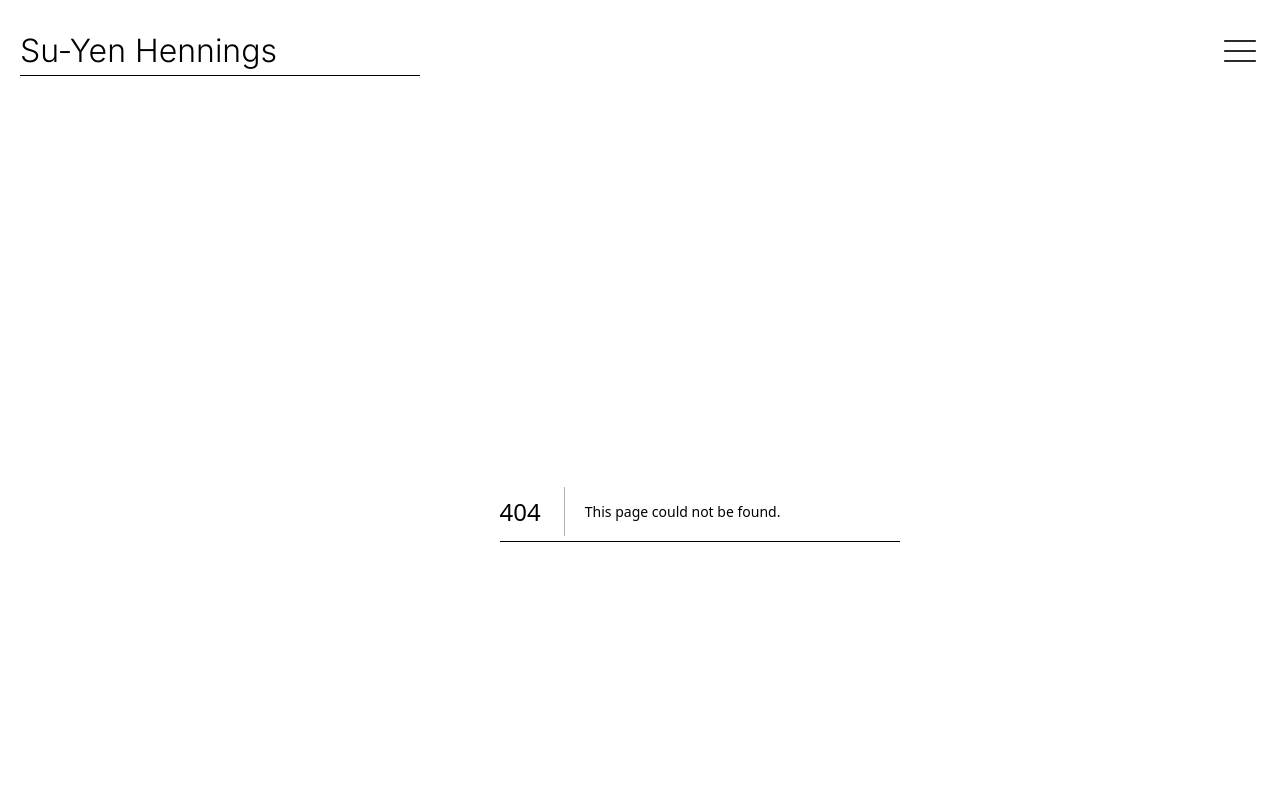
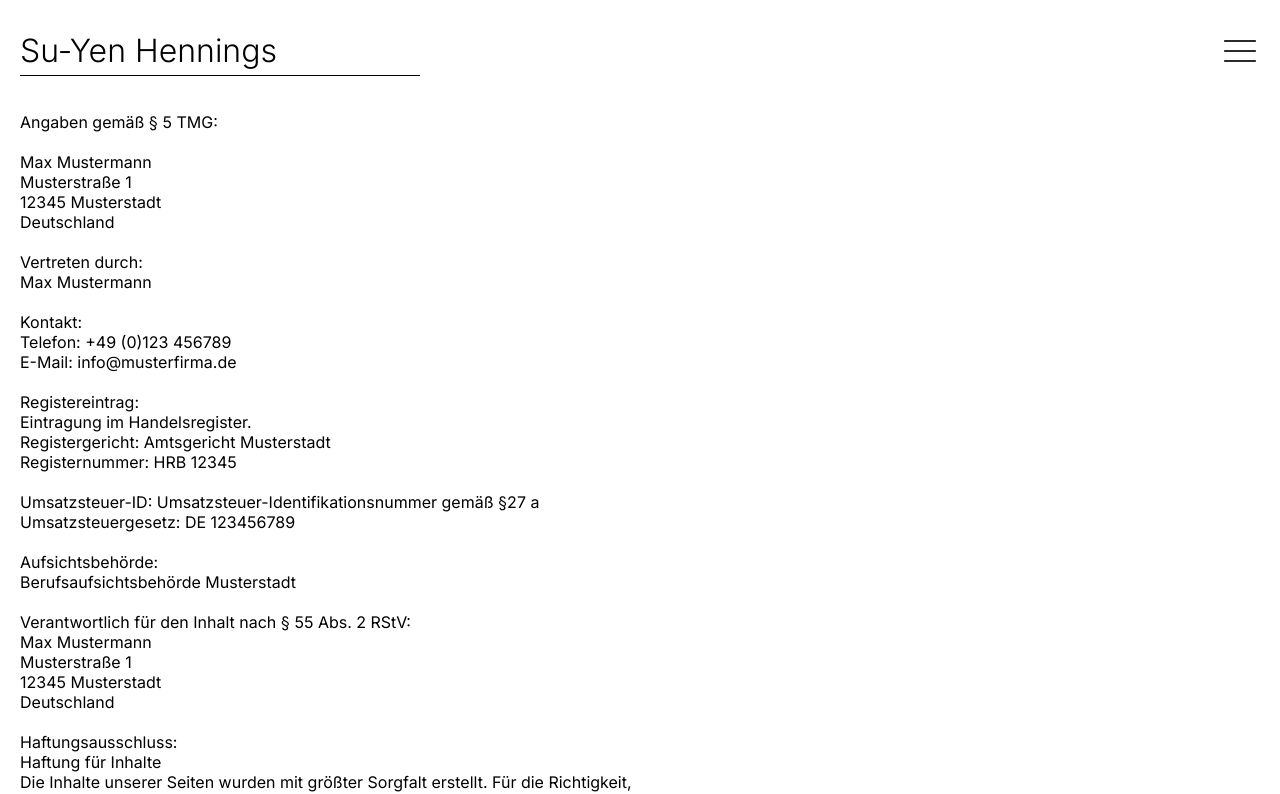
Before and after one commit to ragnamarie/su-yen-website, a Next.js app: page /imprint in a window 1280 px wide. Before the commit this address had no page. Shown: the top 794 px of the page. Built offline with nearby package versions, Linux system fonts and the light colour scheme.

Commit message:
changes applied

```diff
--- a/Components/About/index.js
+++ b/Components/About/index.js
@@ -6,11 +6,11 @@ const StyledAboutText = styled.div`
   white-space: pre-line; /* Preserve line breaks */
   margin-right: 20px;
   padding-bottom: 20px;
-  width: 50%;
+  width: 400px;
   display: block;
 
   @media screen and (max-width: 700px) {
-    width: 100%;
+    width: 200px;
   }
 `;
 
--- a/Components/Footer/index.js
+++ b/Components/Footer/index.js
@@ -30,6 +30,7 @@ export default function Footer() {
           <p>
             <small>hennings &copy;</small>
           </p>
+          <Image src="/trevor.png" width={150} height={150} alt="Trevor" />
           <p>
             <Link href="/login">💱 💱 💱</Link>
           </p>
--- /dev/null
+++ b/pages/imprint.js
@@ -0,0 +1,46 @@
+import styled from "styled-components";
+
+const StyledImprintText = styled.div`
+  white-space: pre-line; /* Preserve line breaks */
+  margin-right: 20px;
+  padding-bottom: 20px;
+  width: 50%;
+  display: block;
+
+  @media screen and (max-width: 700px) {
+    width: 100%;
+  }
+`;
+
+export default function ImprintPage() {
+  return (
+    <>
+      <StyledImprintText>
+        Angaben gemäß § 5 TMG: <br></br>
+        <br></br>Max Mustermann<br></br>Musterstraße 1<br></br>12345 Musterstadt
+        <br></br>Deutschland<br></br>
+        <br></br>
+        Vertreten durch:<br></br>Max Mustermann<br></br>
+        <br></br>Kontakt:<br></br>Telefon: +49 (0)123 456789<br></br>E-Mail:
+        info@musterfirma.de<br></br>
+        <br></br>Registereintrag:<br></br>Eintragung im Handelsregister.
+        <br></br>
+        Registergericht: Amtsgericht Musterstadt<br></br>Registernummer: HRB
+        12345<br></br>
+        <br></br>
+        Umsatzsteuer-ID: Umsatzsteuer-Identifikationsnummer gemäß §27 a<br></br>
+        Umsatzsteuergesetz: DE 123456789<br></br>
+        <br></br>Aufsichtsbehörde:<br></br>Berufsaufsichtsbehörde Musterstadt
+        <br></br>
+        <br></br>
+        Verantwortlich für den Inhalt nach § 55 Abs. 2 RStV:<br></br>Max
+        Mustermann<br></br>Musterstraße 1<br></br>12345 Musterstadt<br></br>
+        Deutschland<br></br>
+        <br></br>Haftungsausschluss:<br></br>Haftung für Inhalte<br></br>Die
+        Inhalte unserer Seiten wurden mit größter Sorgfalt erstellt. Für die
+        Richtigkeit, Vollständigkeit und Aktualität der Inhalte können wir
+        jedoch keine Gewähr übernehmen.
+      </StyledImprintText>
+    </>
+  );
+}
--- a/styles.js
+++ b/styles.js
@@ -19,7 +19,9 @@ export default createGlobalStyle`
   display: flex;
   justify-content: space-between;
   align-items: center; /* Center items vertically */
-  z-index: 10;
+  z-index: 1000;
+  top: 0;
+  background-color: white;
   position: sticky;
   padding-left: 20px;
   padding-right: 20px;
@@ -62,8 +64,6 @@ export default createGlobalStyle`
     display: grid;
     padding: 0px;
   }
-
-
 
   li {
     list-style-type: none;
```
Also changed, not shown: Components/ImageComponent/index.js (+7 -4 lines).
